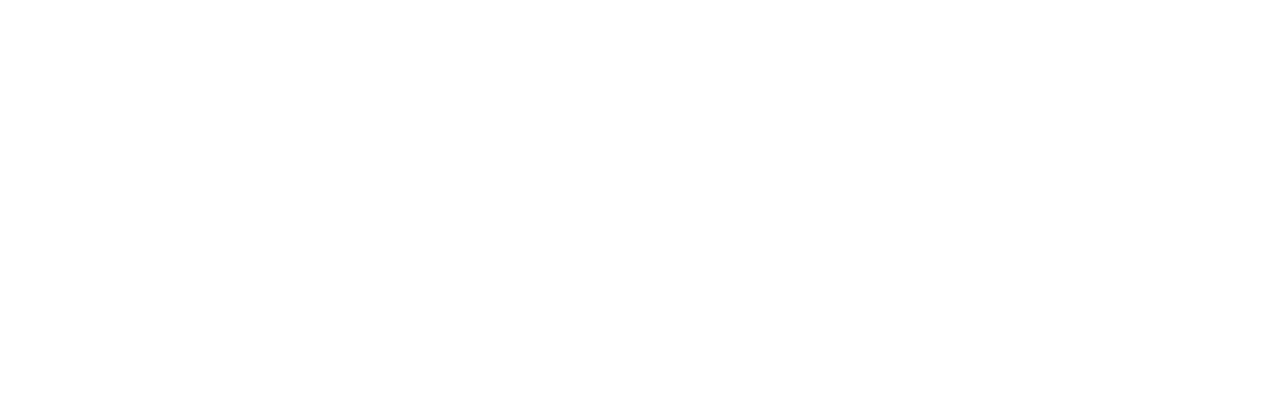
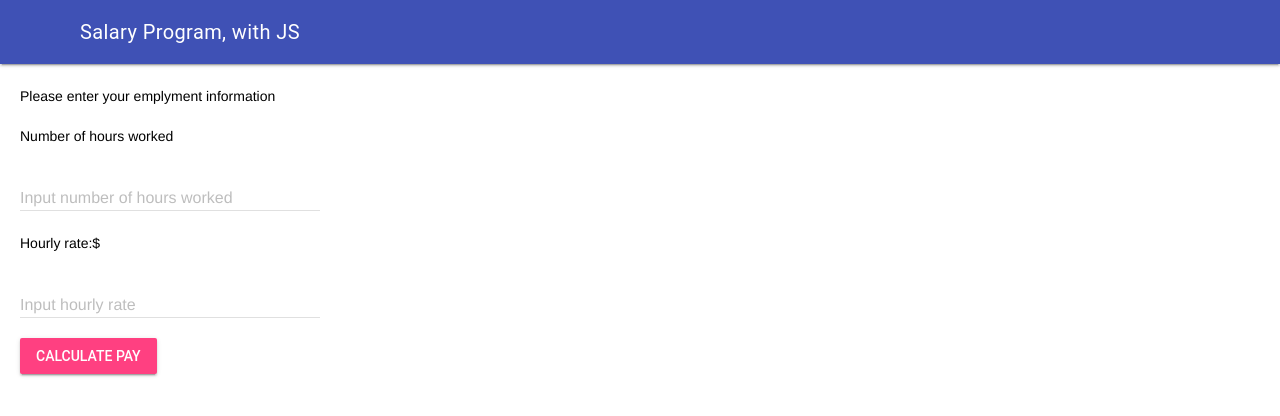
Before and after one commit to Lucas-Tyman/ICS2O-Unit2-05-JS, a plain HTML site: page index.html in a window 1280 px wide. Drawn offline with nearby package versions, Linux system fonts and the light colour scheme.

Commit message:
everything

```diff
--- /dev/null
+++ b/css/style.css
@@ -0,0 +1,17 @@
+/* Created by: Lucas Tyman
+* Created on: Mar 2022
+* This file contains the CSS for index.html
+*/
+
+.mdl-layout__content {
+  padding-left: 15pt;
+  padding-right: 15pt;
+  padding-top: 15pt;
+}
+
+p {
+  color: black;
+  font-family: Helvetica, Arial, sans-serif;
+  font-size: 1.5rem;
+  padding-top: 5pt;
+}
--- a/index.html
+++ b/index.html
@@ -1,9 +1,9 @@
 <!DOCTYPE html>
-<!-- ICS2O-UnitX-YY-HTML-->
+<!-- ICS2O-Unit2-05-JS-->
 <html lang="en-ca">
   <head>
     <meta charset="utf-8">
-    <meta name="description" content="XXX">
+    <meta name="description" content="Salary Program, with JS">
     <meta name="keywords" content="mths, ics2o">
     <meta name="author" content="Lucas Tyman">
     <meta name="viewport" content="width=device-width, initial-scale=1.0">
@@ -11,11 +11,52 @@
     <link rel="icon" type="image/png" sizes="32x32" href="favicon-32x32.png">
     <link rel="icon" type="image/png" sizes="16x16" href="favicon-16x16.png">
     <link rel="manifest" href="site.webmanifest">
-    <title>XXX</title>
+    <link rel="stylesheet" href="./css/style.css">
+    <title>Salary Program, with JS</title>
     <link rel="stylesheet" href="https://fonts.googleapis.com/icon?family=Material+Icons">
     <link rel="stylesheet" href="https://code.getmdl.io/1.3.0/material.indigo-pink.min.css">
   </head>
   <body>
     <script defer src="https://code.getmdl.io/1.3.0/material.min.js"></script>
+    <script src="./js/script.js"></script>
+    <div class = "mdl-layout mdl-js-layout mdl-layout--fixed-header">
+      <header class = "mdl-layout__header">
+        <div class = "mdl-layout__header-row">
+          <span class = "mdl-layout-title">Salary Program, with JS</span>
+        </div>
+      </header>
+      <main class = "mdl-layout__content">
+        <!-- basic text -->
+        <p>Please enter your emplyment information</p>
+        <p>Number of hours worked</p>
+        <!-- Numeric Textfield -->
+        <form action="#">
+          <div class="mdl-textfield mdl-js-textfield">
+             <input class="mdl-textfield__input" type="text" pattern="-?[0-9]*(\.[0-9]+)?" id="hours-worked">
+             <label class="mdl-textfield__label" for="hours-worked">Input number of hours worked</label>
+             <span class="mdl-textfield__error">Input is not a number!</span>
+         </div>
+        </form>
+        <!-- basic text -->
+        <p>Hourly rate:$</p>
+        <!-- Numeric Textfield -->
+        <form action="#">
+          <div class="mdl-textfield mdl-js-textfield">
+             <input class="mdl-textfield__input" type="text" pattern="-?[0-9]*(\.[0-9]+)?" id="hourly-rate">
+             <label class="mdl-textfield__label" for="hourly-rate">Input hourly rate</label>
+             <span class="mdl-textfield__error">Input is not a number!</span>
+          </div>
+        </form>
+        <!-- Raised button with ripple -->
+        <button
+          class="mdl-button mdl-js-button mdl-button--raised mdl-js-ripple-effect mdl-button--accent" onclick="calculate()">
+          Calculate Pay
+        </button>
+          <div id="answers">
+            <div id="take-home-income"></div>
+            <div id="government-tax"></div>
+          </div>
+      </main>
+    </div>
   </body>
 </html>
--- /dev/null
+++ b/js/script.js
@@ -0,0 +1,21 @@
+// Created by: Lucas Tyman
+// Created on: Mar 2022
+// This file contains the JS functions for index.html
+
+'use strict'
+/**
+ * This function calculates salary.
+ */
+function calculate () {
+  // input
+  const hoursWorked = parseInt(document.getElementById('hours-worked').value)
+  const hourlyRate = parseInt(document.getElementById('hourly-rate').value)
+
+  // process
+  const takeHomeIncome = (hoursWorked * hourlyRate) * (1.00 - 0.18)
+  const taxes = (hoursWorked * hourlyRate) *  0.18
+
+  // output
+  document.getElementById('take-home-income').innerHTML = 'Your pay will be: $' + takeHomeIncome.toFixed(2)
+  document.getElementById('government-tax').innerHTML = 'The gouvernment will take: $' + taxes.toFixed(2)
+}
```
Also changed, not shown: .github/linters/.stylelintrc.json (added), 3 other files.
